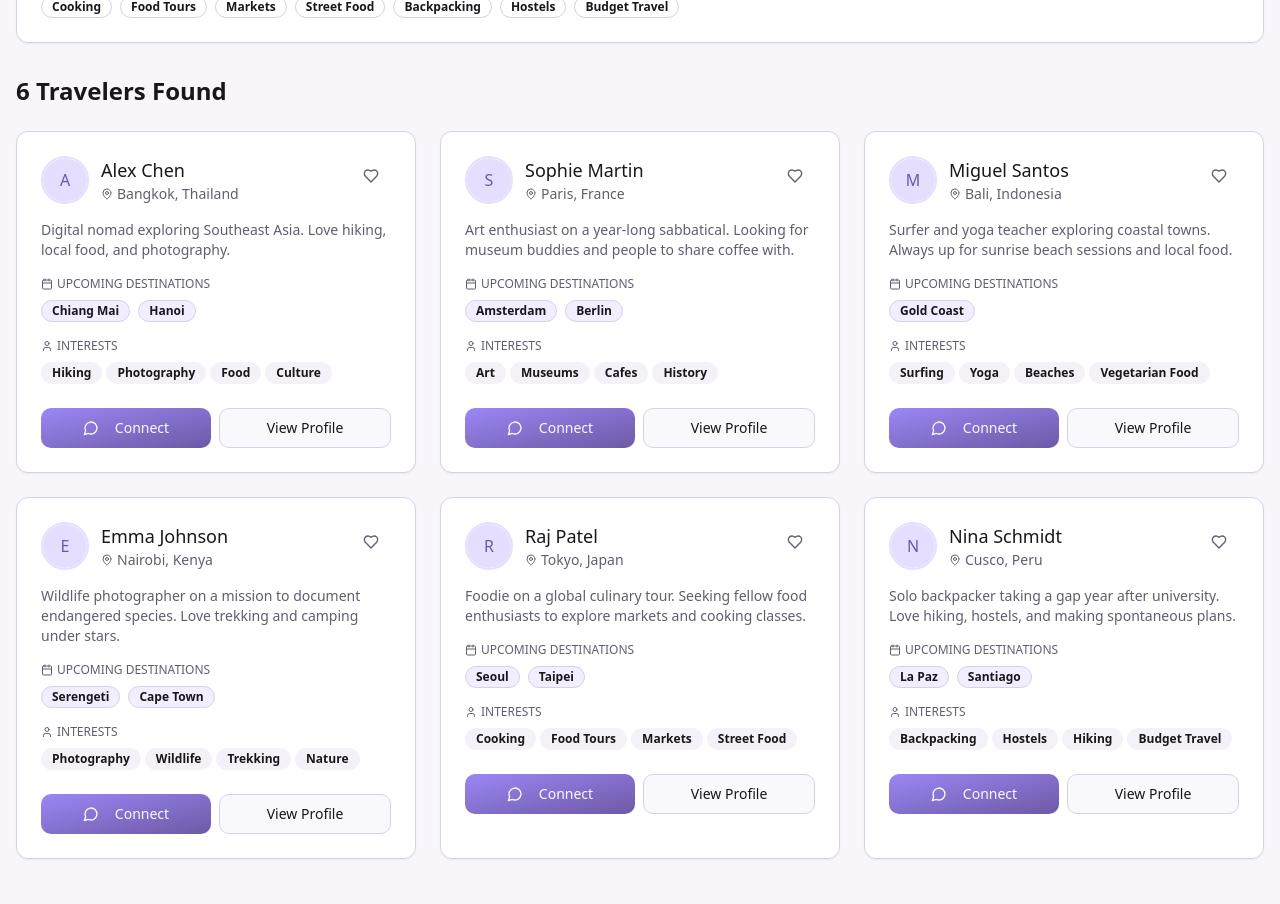
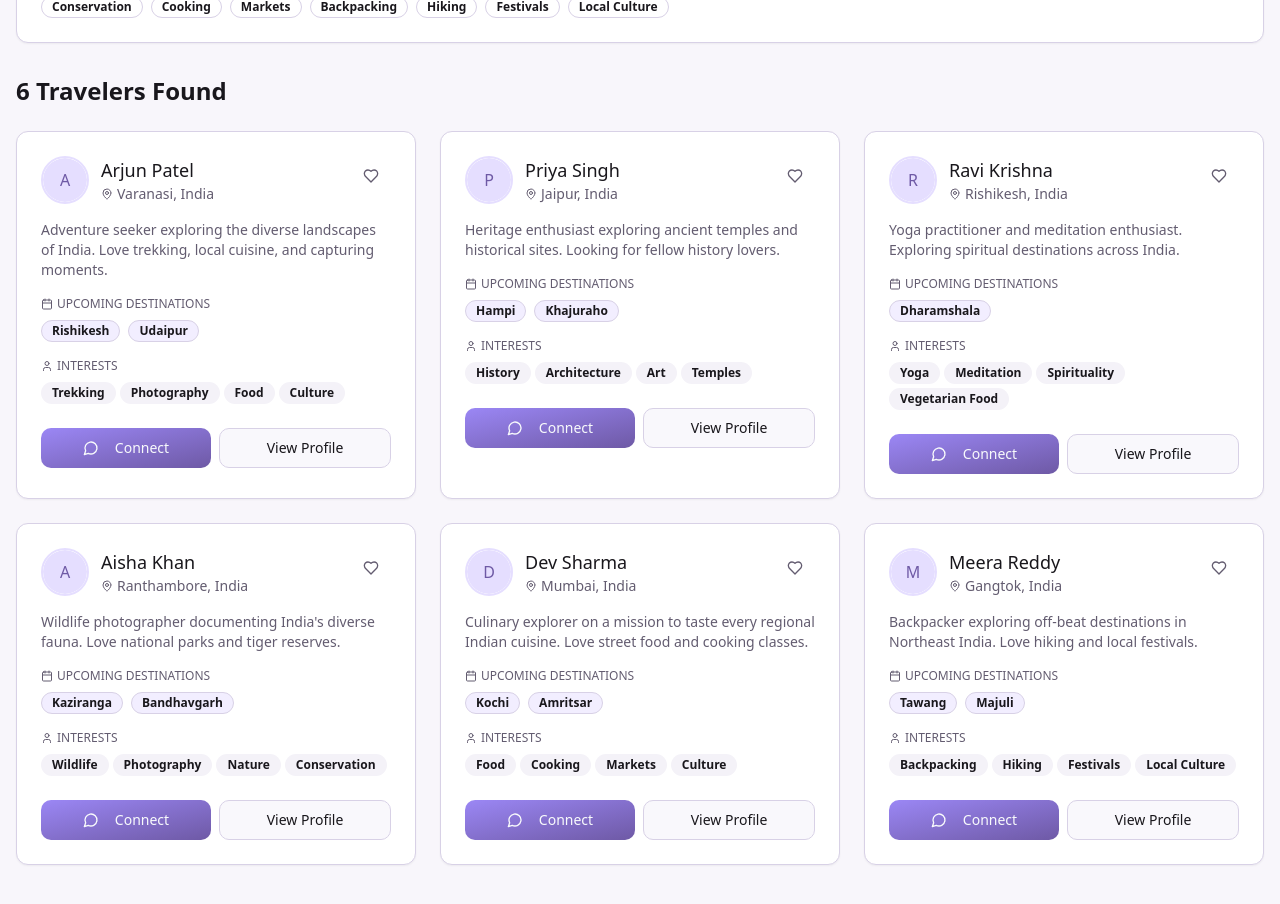
Before and after one commit to SnehaSurve2206/solo-voyage-buddy, a React (Vite) app: page /discover in a window 1280 px wide. Shown: the part 400-1304 px from the top of the page. Built offline with nearby package versions, Linux system fonts and the light colour scheme.

Commit message:
Add Indian names and destinations
Update mock data and UI to include Indian names and destinations for travel buddies and trips.

```diff
--- a/src/data/mockTravelers.ts
+++ b/src/data/mockTravelers.ts
@@ -1,88 +1,87 @@
-
 import { User } from "@/types";
 
 export const mockTravelers: User[] = [
   {
     id: "1",
-    name: "Alex Chen",
-    email: "alex@example.com",
-    bio: "Digital nomad exploring Southeast Asia. Love hiking, local food, and photography.",
-    interests: ["Hiking", "Photography", "Food", "Culture"],
-    currentDestination: "Bangkok, Thailand",
+    name: "Arjun Patel",
+    email: "arjun@example.com",
+    bio: "Adventure seeker exploring the diverse landscapes of India. Love trekking, local cuisine, and capturing moments.",
+    interests: ["Trekking", "Photography", "Food", "Culture"],
+    currentDestination: "Varanasi, India",
     upcomingDestinations: [
-      { id: "d1", name: "Chiang Mai", countryCode: "TH", startDate: "2025-05-10" },
-      { id: "d2", name: "Hanoi", countryCode: "VN", startDate: "2025-05-20" }
+      { id: "d1", name: "Rishikesh", countryCode: "IN", startDate: "2025-05-10" },
+      { id: "d2", name: "Udaipur", countryCode: "IN", startDate: "2025-05-20" }
     ],
-    travelStyle: ["Budget", "Adventure", "Cultural"],
+    travelStyle: ["Adventure", "Cultural", "Photography"],
     verificationStatus: "verified"
   },
   {
     id: "2",
-    name: "Sophie Martin",
-    email: "sophie@example.com",
-    bio: "Art enthusiast on a year-long sabbatical. Looking for museum buddies and people to share coffee with.",
-    interests: ["Art", "Museums", "Cafes", "History"],
-    currentDestination: "Paris, France",
+    name: "Priya Singh",
+    email: "priya@example.com",
+    bio: "Heritage enthusiast exploring ancient temples and historical sites. Looking for fellow history lovers.",
+    interests: ["History", "Architecture", "Art", "Temples"],
+    currentDestination: "Jaipur, India",
     upcomingDestinations: [
-      { id: "d3", name: "Amsterdam", countryCode: "NL", startDate: "2025-05-15" },
-      { id: "d4", name: "Berlin", countryCode: "DE", startDate: "2025-05-25" }
+      { id: "d3", name: "Hampi", countryCode: "IN", startDate: "2025-05-15" },
+      { id: "d4", name: "Khajuraho", countryCode: "IN", startDate: "2025-05-25" }
     ],
-    travelStyle: ["Mid-range", "Cultural", "Urban"],
+    travelStyle: ["Cultural", "Heritage", "Luxury"],
     verificationStatus: "verified"
   },
   {
     id: "3",
-    name: "Miguel Santos",
-    email: "miguel@example.com",
-    bio: "Surfer and yoga teacher exploring coastal towns. Always up for sunrise beach sessions and local food.",
-    interests: ["Surfing", "Yoga", "Beaches", "Vegetarian Food"],
-    currentDestination: "Bali, Indonesia",
+    name: "Ravi Krishna",
+    email: "ravi@example.com",
+    bio: "Yoga practitioner and meditation enthusiast. Exploring spiritual destinations across India.",
+    interests: ["Yoga", "Meditation", "Spirituality", "Vegetarian Food"],
+    currentDestination: "Rishikesh, India",
     upcomingDestinations: [
-      { id: "d5", name: "Gold Coast", countryCode: "AU", startDate: "2025-06-01" }
+      { id: "d5", name: "Dharamshala", countryCode: "IN", startDate: "2025-06-01" }
     ],
-    travelStyle: ["Budget", "Outdoor", "Wellness"],
+    travelStyle: ["Spiritual", "Wellness", "Budget"],
     verificationStatus: "verified"
   },
   {
     id: "4",
-    name: "Emma Johnson",
-    email: "emma@example.com",
-    bio: "Wildlife photographer on a mission to document endangered species. Love trekking and camping under stars.",
-    interests: ["Photography", "Wildlife", "Trekking", "Nature"],
-    currentDestination: "Nairobi, Kenya",
+    name: "Aisha Khan",
+    email: "aisha@example.com",
+    bio: "Wildlife photographer documenting India's diverse fauna. Love national parks and tiger reserves.",
+    interests: ["Wildlife", "Photography", "Nature", "Conservation"],
+    currentDestination: "Ranthambore, India",
     upcomingDestinations: [
-      { id: "d6", name: "Serengeti", countryCode: "TZ", startDate: "2025-05-12" },
-      { id: "d7", name: "Cape Town", countryCode: "ZA", startDate: "2025-06-05" }
+      { id: "d6", name: "Kaziranga", countryCode: "IN", startDate: "2025-05-12" },
+      { id: "d7", name: "Bandhavgarh", countryCode: "IN", startDate: "2025-06-05" }
     ],
-    travelStyle: ["Mid-range", "Adventure", "Eco-friendly"],
+    travelStyle: ["Adventure", "Nature", "Photography"],
     verificationStatus: "verified"
   },
   {
     id: "5",
-    name: "Raj Patel",
-    email: "raj@example.com",
-    bio: "Foodie on a global culinary tour. Seeking fellow food enthusiasts to explore markets and cooking classes.",
-    interests: ["Cooking", "Food Tours", "Markets", "Street Food"],
-    currentDestination: "Tokyo, Japan",
+    name: "Dev Sharma",
+    email: "dev@example.com",
+    bio: "Culinary explorer on a mission to taste every regional Indian cuisine. Love street food and cooking classes.",
+    interests: ["Food", "Cooking", "Markets", "Culture"],
+    currentDestination: "Mumbai, India",
     upcomingDestinations: [
-      { id: "d8", name: "Seoul", countryCode: "KR", startDate: "2025-05-18" },
-      { id: "d9", name: "Taipei", countryCode: "TW", startDate: "2025-05-28" }
+      { id: "d8", name: "Kochi", countryCode: "IN", startDate: "2025-05-18" },
+      { id: "d9", name: "Amritsar", countryCode: "IN", startDate: "2025-05-28" }
     ],
     travelStyle: ["Foodie", "Cultural", "Urban"],
     verificationStatus: "verified"
   },
   {
     id: "6",
-    name: "Nina Schmidt",
-    email: "nina@example.com",
-    bio: "Solo backpacker taking a gap year after university. Love hiking, hostels, and making spontaneous plans.",
-    interests: ["Backpacking", "Hostels", "Hiking", "Budget Travel"],
-    currentDestination: "Cusco, Peru",
+    name: "Meera Reddy",
+    email: "meera@example.com",
+    bio: "Backpacker exploring off-beat destinations in Northeast India. Love hiking and local festivals.",
+    interests: ["Backpacking", "Hiking", "Festivals", "Local Culture"],
+    currentDestination: "Gangtok, India",
     upcomingDestinations: [
-      { id: "d10", name: "La Paz", countryCode: "BO", startDate: "2025-05-22" },
-      { id: "d11", name: "Santiago", countryCode: "CL", startDate: "2025-06-10" }
+      { id: "d10", name: "Tawang", countryCode: "IN", startDate: "2025-05-22" },
+      { id: "d11", name: "Majuli", countryCode: "IN", startDate: "2025-06-10" }
     ],
-    travelStyle: ["Budget", "Backpacker", "Adventure"],
+    travelStyle: ["Budget", "Adventure", "Cultural"],
     verificationStatus: "verified"
   }
 ];
```
